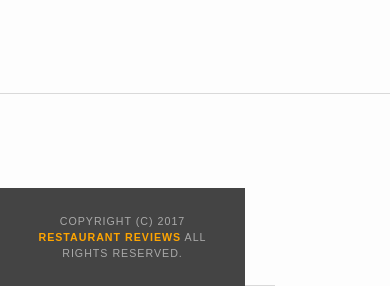
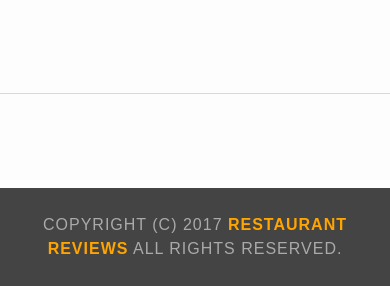
Before and after one commit to blixenkrone/Google-Scholarship, a website: page project1/restaurant.html in a window 390 px wide. Shown: the part 1052-1338 px from the top of the page. Drawn offline with Linux system fonts and the light colour scheme; some packages are replaced by stand-ins of ours.

Commit message:
restaurant styles

```diff
--- a/project1/css/styles.css
+++ b/project1/css/styles.css
@@ -417,6 +417,10 @@ nav h1 a {
     width: 100%;
     font-size: 3rem;
   }
+  .inside #footer {
+    width: -webkit-fill-available;
+    font-size: 1rem;
+  }
 }
 
 @media screen and (min-width: 200px) and (max-width: 1040px) {
```
